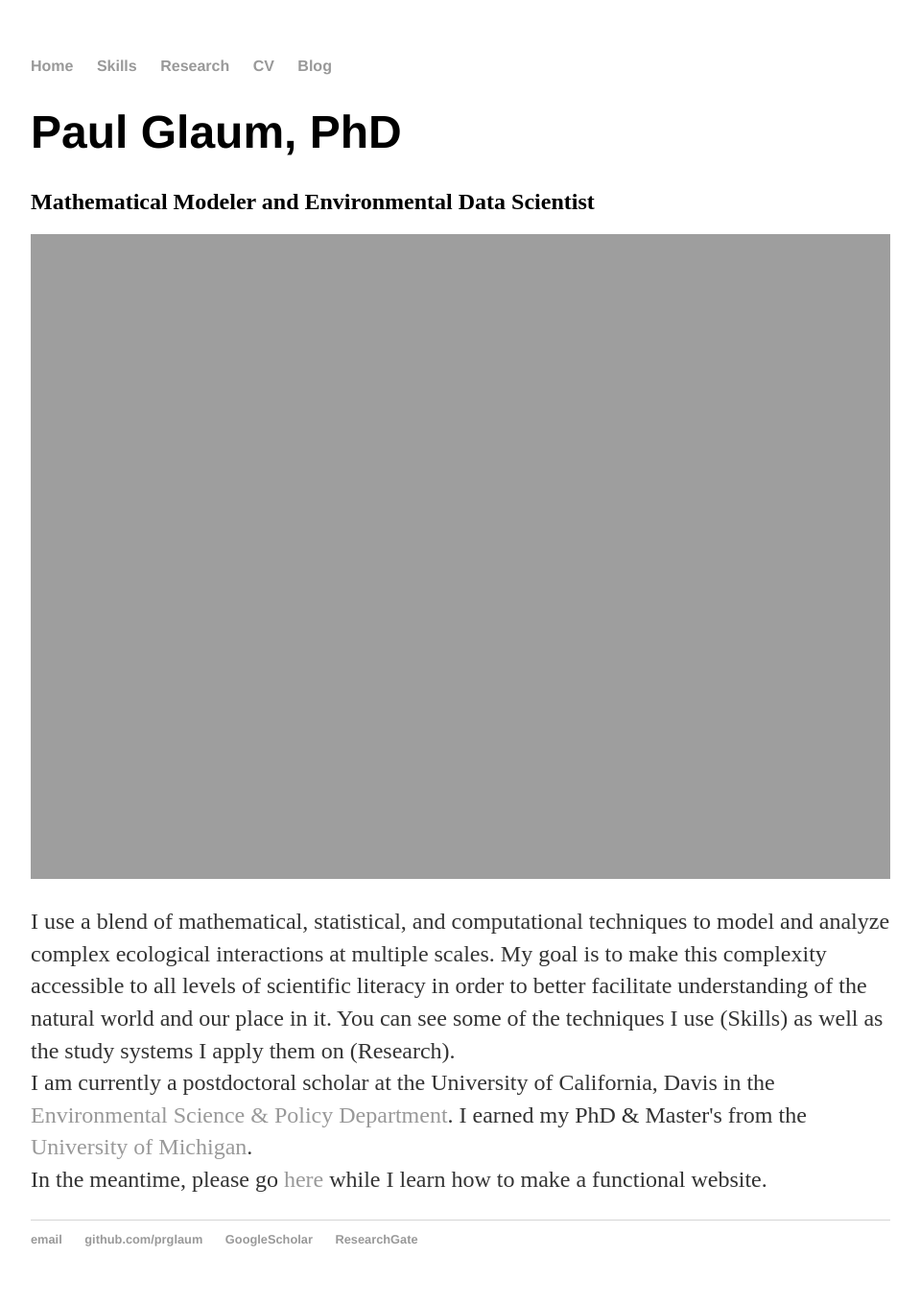
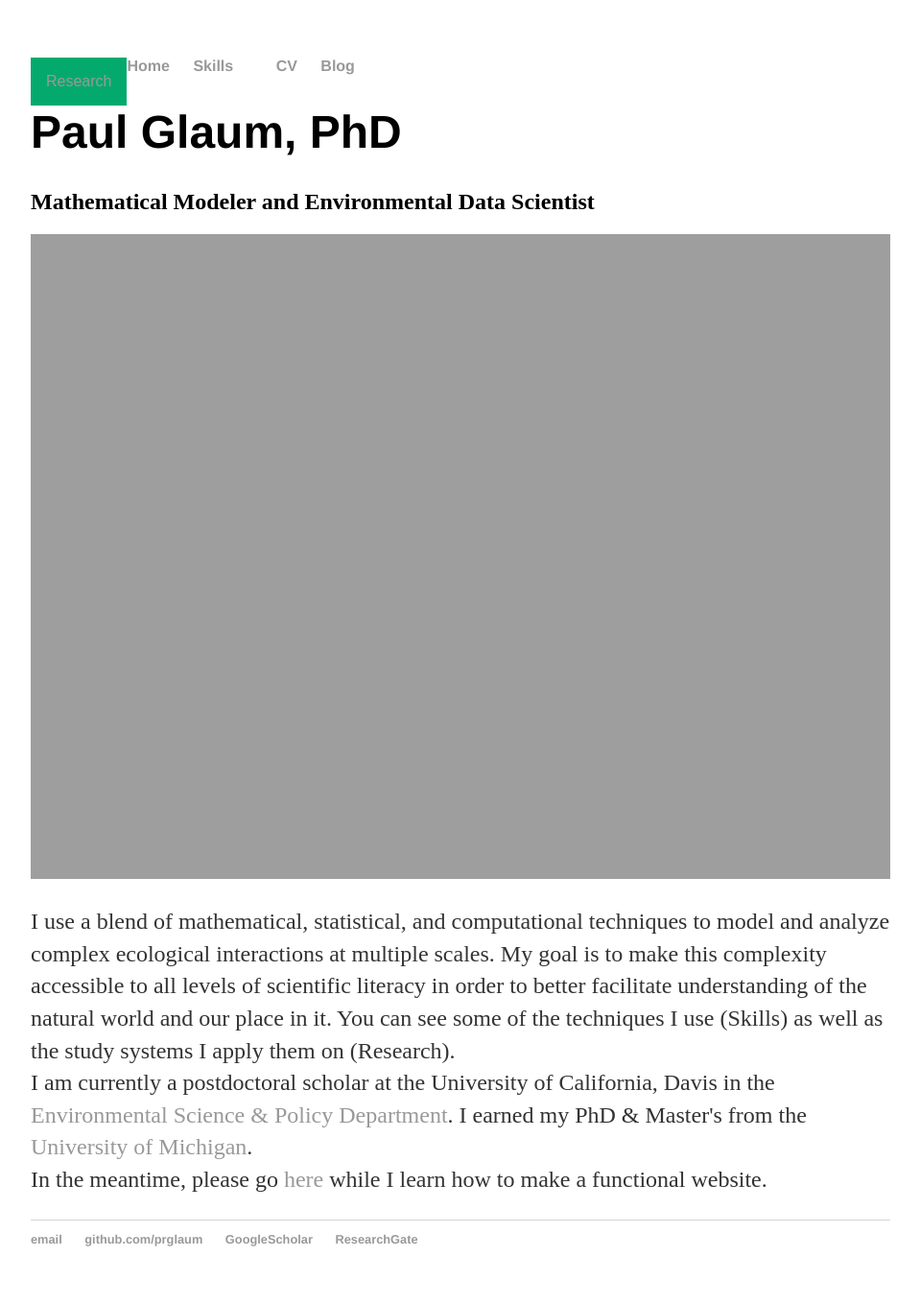
Before and after one commit to prglaum/prglaum.github.io, a Jekyll site: the page built from index.html, in a window 1280 px wide. Shown: the whole page at 96% size, without its empty margins (160-1119 px from the left). Built offline with Jekyll 4.4.1, drawn with Linux system fonts in a browser that asks for light colours.

Commit message:
Update default.html
first dropdown attempt...

```diff
--- a/_layouts/default.html
+++ b/_layouts/default.html
@@ -10,7 +10,15 @@
 	    		<ul>
 	        		<li><a href="/">Home</a></li>
 				<li><a href="/skills">Skills</a></li>
-		        	<li><a href="/research">Research</a></li>
+				<li><div class="dropdown" style="float:left;">
+					<button class="dropbtn"><a href="/research">Research</a></button>
+					<div class="dropdown-content" style="left:0;">
+						<a href="#">Link 1</a>
+						<a href="#">Link 2</a>
+						<a href="#">Link 3</a>
+					</div>
+				</div></li>
+		        	<!--<li><a href="/research">Research</a></li> -->
 	        		<li><a href="/cv">CV</a></li>
 	        		<li><a href="/blog">Blog</a></li>
 	    		</ul>
```
